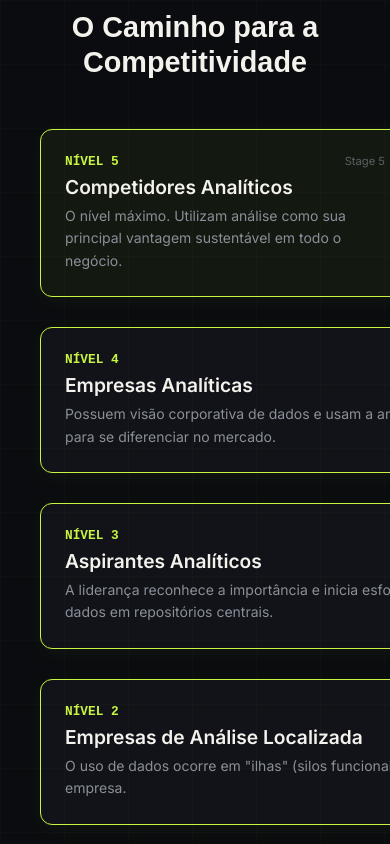
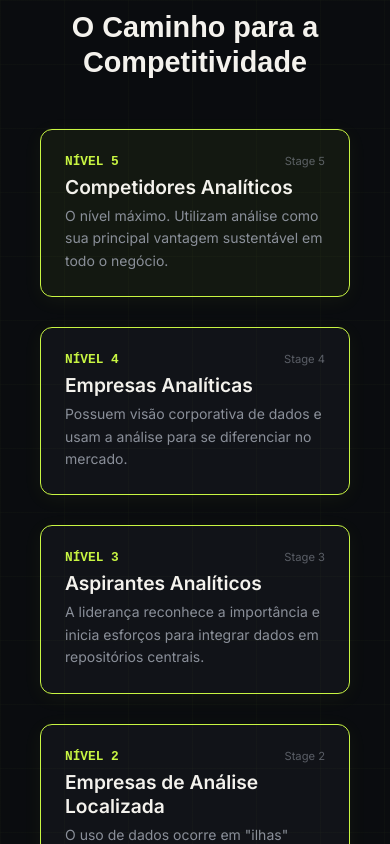
Before and after one commit to Renatoassis86/gestaocontratos, a Next.js app: page / in a window 390 px wide. Shown: the part 2240-3084 px from the top of the page. Built offline with nearby package versions, Linux system fonts and the light colour scheme.

Commit message:
fix: restore full diagnostics page responsive triggers with CSS vars and FlexGroup queries

```diff
--- a/src/components/DiagnosticoHub.module.css
+++ b/src/components/DiagnosticoHub.module.css
@@ -151,6 +151,22 @@
   margin-bottom: 50px;
 }
 
+.stairsFlexGroup {
+  display: flex;
+  gap: 40px;
+  align-items: center;
+  max-width: 1200px;
+  margin: 0 auto;
+  width: 100%;
+}
+
+@media (max-width: 900px) {
+  .stairsFlexGroup {
+    flex-direction: column !important;
+    gap: 30px;
+  }
+}
+
 .stairInfographic {
   display: flex;
   flex-direction: column;
@@ -163,6 +179,22 @@
   align-items: center;
   gap: 24px;
   width: 100%;
+}
+
+.statCard {
+  background: #111318;
+  padding: 24px;
+  border-radius: 12px;
+  border: 1px solid rgba(255,255,255,0.02);
+  width: var(--card-width, 100%);
+  max-width: 100%;
+  transition: all 0.3s ease;
+}
+
+@media (max-width: 768px) {
+  .statCard {
+    width: 100% !important;
+  }
 }
 
 @media (max-width: 768px) {
--- a/src/components/DiagnosticoHub.tsx
+++ b/src/components/DiagnosticoHub.tsx
@@ -195,7 +195,7 @@ export default function DiagnosticoHub() {
             <h2 className={styles.title} style={{ fontSize: '2.5rem', textAlign: 'center' }}>O Caminho para a Competitividade</h2>
           </div>
 
-          <div style={{ display: 'flex', gap: '40px', alignItems: 'center', maxWidth: '1200px', margin: '0 auto', padding: '0 20px' }}>
+          <div className={styles.stairsFlexGroup} style={{ padding: '0 20px' }}>
             <div className={styles.stairInfographic} style={{ flex: 1.2 }}>
               {[
                 { lvl: 5, t: 'Competidores Analíticos', d: 'O nível máximo. Utilizam análise como sua principal vantagem sustentável em todo o negócio.', highlight: true },
@@ -215,14 +215,11 @@ export default function DiagnosticoHub() {
                     style={{
                       border: '1px solid #C8F542',
                       background: item.highlight ? 'rgba(200,245,66,0.05)' : '#111318',
-                      width: `${300 + (6 - item.lvl) * 70}px`,
-                      maxWidth: '100%',
-                      padding: '24px',
-                      borderRadius: '12px',
+                      // @ts-ignore
+                      '--card-width': `${300 + (6 - item.lvl) * 70}px`,
                       boxShadow: '0 4px 20px rgba(200,245,66,0.05)',
-                      transition: 'all 0.3s ease',
                       flex: 'none'
-                    }}
+                    } as React.CSSProperties}
                   >
                     <div style={{ display: 'flex', justifyContent: 'space-between', marginBottom: '6px' }}>
                       <span style={{ fontWeight: 800, color: '#C8F542', fontSize: '0.8rem', fontFamily: 'monospace' }}>NÍVEL {item.lvl}</span>
@@ -236,7 +233,7 @@ export default function DiagnosticoHub() {
             </div>
 
             {/* Coluna Direita: Imagem Shield do Nível 5 */}
-            <div style={{ flex: 0.8, display: 'flex', justifyContent: 'center', alignItems: 'center' }}>
+            <div style={{ flex: 0.8, display: 'flex', justifyContent: 'center', alignItems: 'center', width: '100%' }}>
               <div style={{ position: 'relative', width: '100%', maxWidth: '380px', height: '440px', borderRadius: '40px 40px 240px 240px', overflow: 'hidden', border: '1px solid rgba(200,245,66,0.15)', boxShadow: '0 20px 50px rgba(200,245,66,0.08)', background: '#111318' }}>
                 <img
                   src="/arkos_executive_dashboard_1774143501248.png"
```
